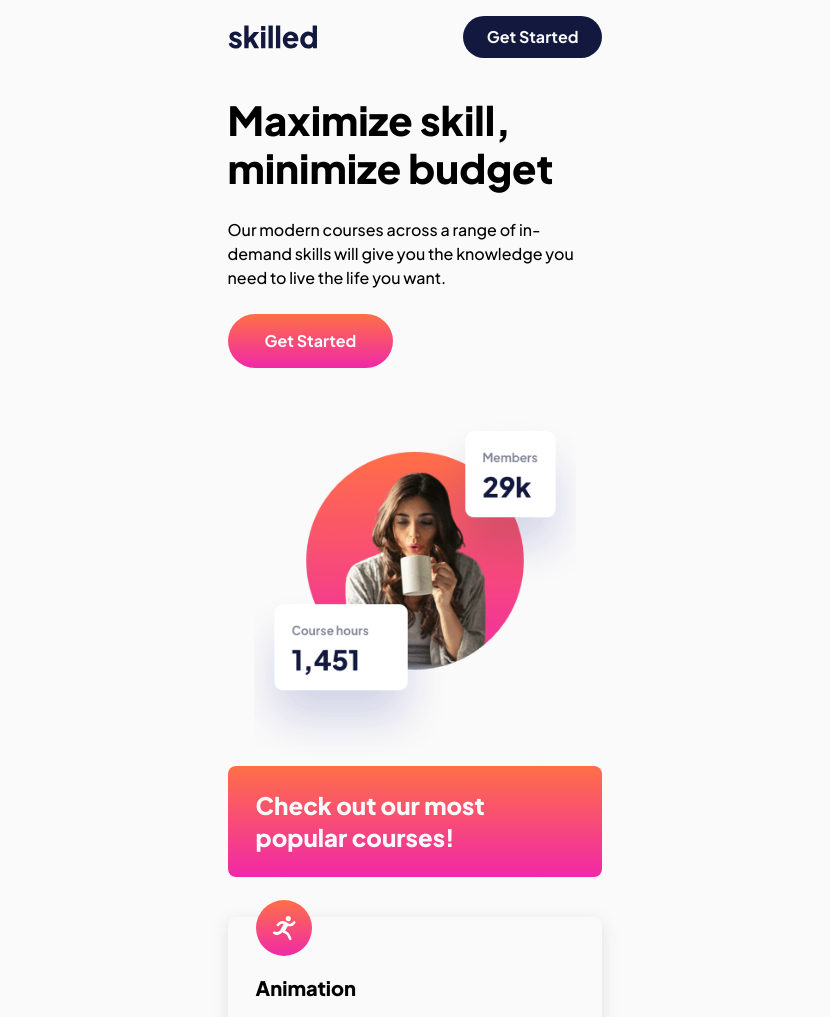
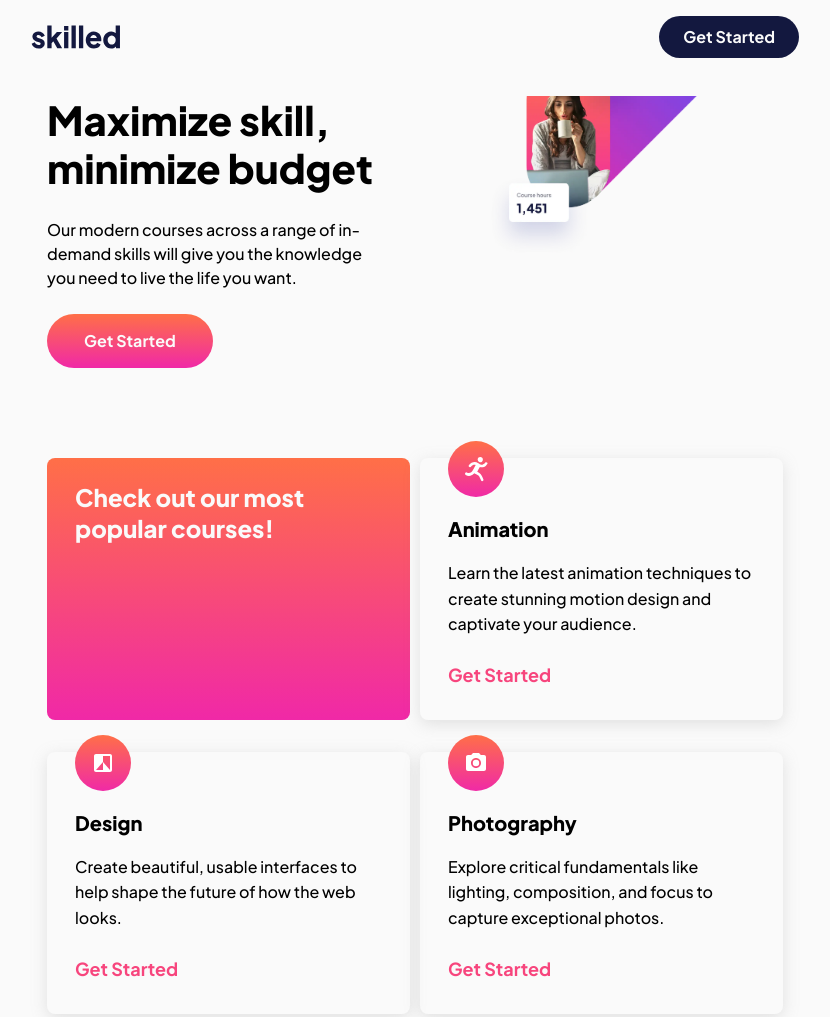
Before and after one commit to MitaliShah/e-learning-landing-page, a website built with Vite: page index.html in a window 1280 px wide. Shown: the top 1017 px of the page, without its empty margins (225-1055 px from the left). Built offline with nearby package versions, Linux system fonts and the light colour scheme.

Commit message:
tablet styles with hero image and changes to the cards

```diff
--- a/index.html
+++ b/index.html
@@ -40,7 +40,13 @@
 
           <div class="header-intro-image">
             <img
+              class="mobile-header-img"
               src="./assets/image-hero-mobile.png"
+              alt="A women drinking coffee and taking courses"
+            />
+            <img
+              class="tablet-header-img"
+              src="./assets/image-hero-tablet@2x.webp"
               alt="A women drinking coffee and taking courses"
             />
           </div>
--- a/style.scss
+++ b/style.scss
@@ -81,9 +81,8 @@ body {
   font-style: normal;
 }
 
-header,
-main {
-  margin: 16px;
+header {
+  margin: 16px 16px 0 16px;
 }
 
 .max-width-wrapper {
@@ -109,6 +108,11 @@ main {
 
 /* Main */
 
+.intro-container,
+.cards {
+  margin: 0 16px;
+}
+
 .intro-container {
   display: flex;
   flex-direction: column;
@@ -130,6 +134,10 @@ main {
     .intro-btn {
       @include btn($pink-gradient, 15px 37px);
     }
+  }
+
+  .tablet-header-img {
+    display: none;
   }
 }
 
@@ -189,3 +197,45 @@ footer {
   background-color: $dark-purple;
   padding: 36px 16px;
 }
+
+@media (min-width: 48rem) {
+  .max-width-wrapper {
+    max-width: 48rem;
+  }
+
+  .intro-container {
+    display: grid;
+    grid-template-columns: repeat(2, 1fr);
+    overflow: hidden;
+
+    .header-intro-image {
+      position: relative;
+      overflow: hidden;
+      margin-right: -120px;
+
+      .mobile-header-img {
+        display: none;
+      }
+
+      .tablet-header-img {
+        display: inline-block;
+        position: absolute;
+        top: -120px;
+        height: auto;
+        left: 50px;
+        height: 35vh;
+        object-fit: fill;
+      }
+    }
+  }
+
+  .cards {
+    margin-top: 90px;
+    grid-template-columns: repeat(2, 1fr);
+    column-gap: 10px;
+    row-gap: 32px;
+  }
+}
+
+@media (min-width: 90rem) {
+}
```
